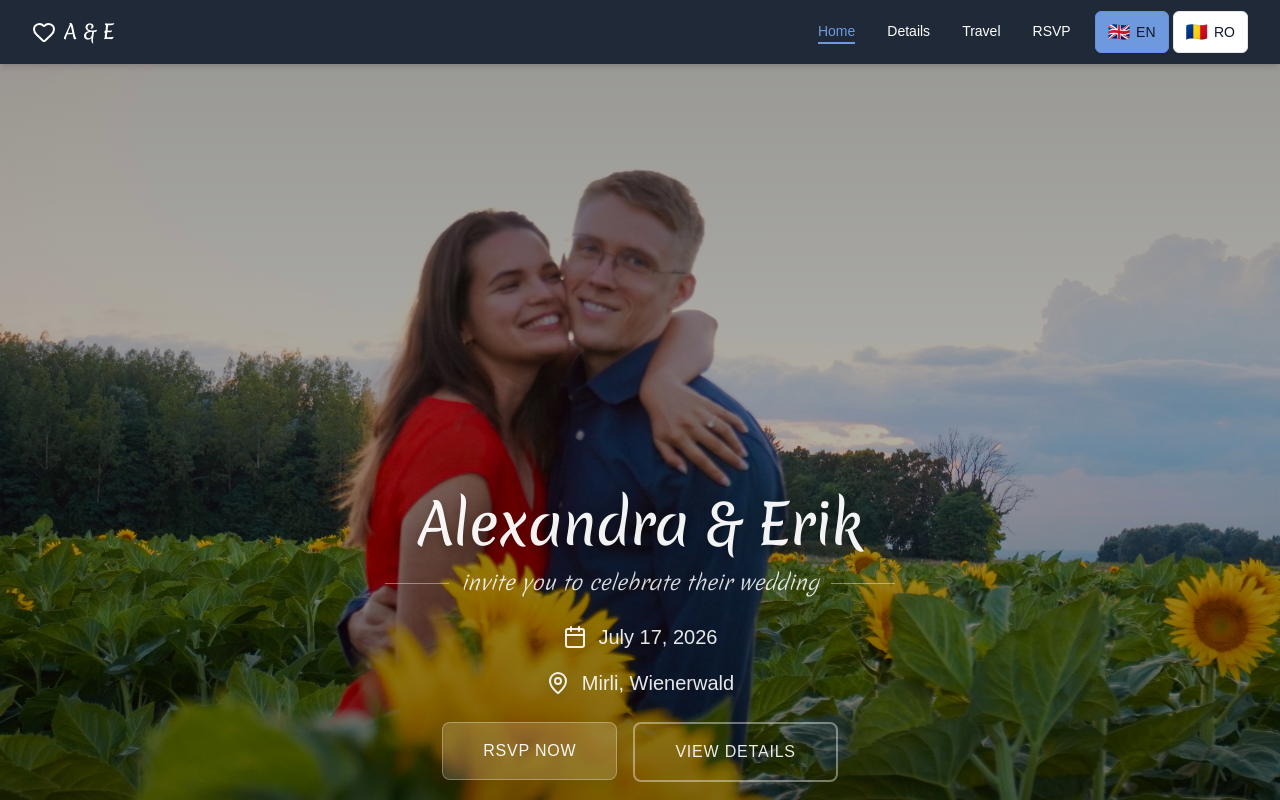
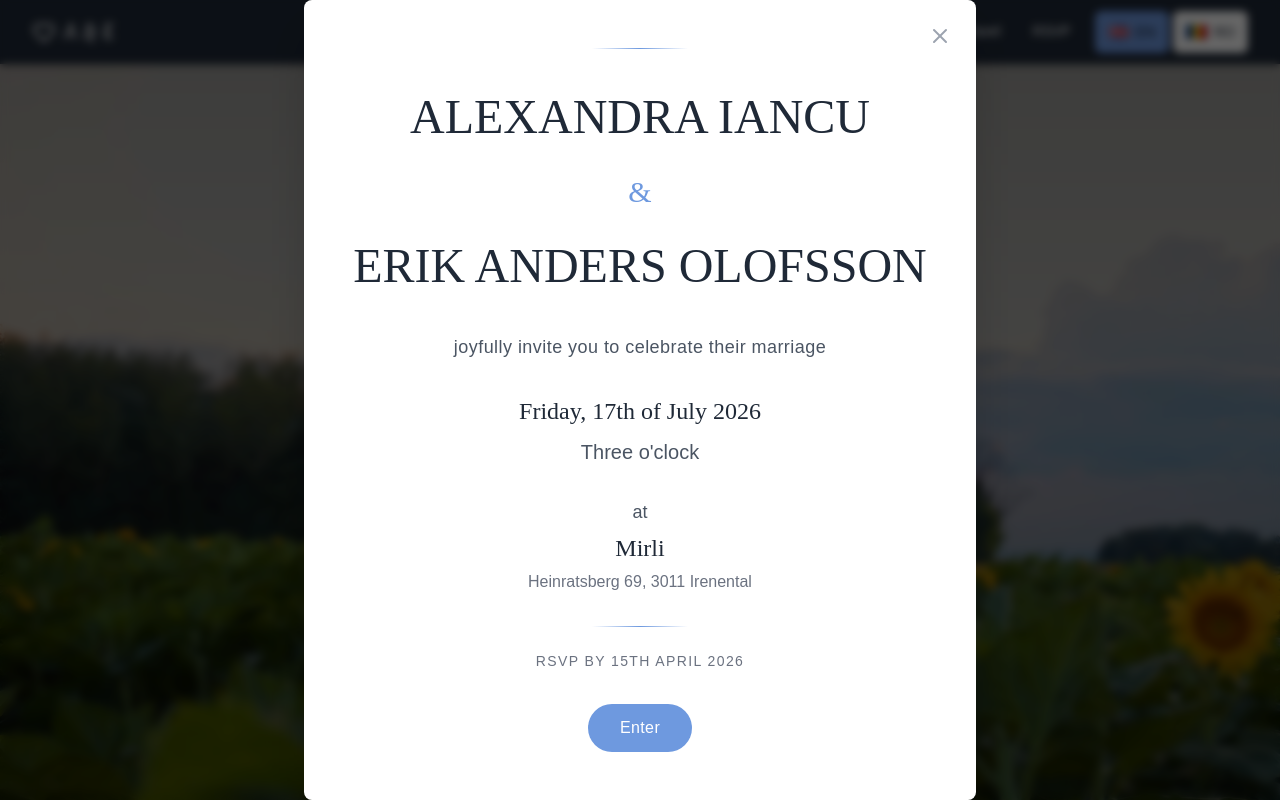
Before and after one commit to eckepecke/erik-alex-wedding, a React (Vite) app: page / in a window 1280 px wide. Shown: the top 800 px of the page. Built offline with nearby package versions, Linux system fonts and the light colour scheme; a web font is replaced by a local one.

Commit message:
Added simple popup

```diff
--- a/src/components/details/InfoCards.css
+++ b/src/components/details/InfoCards.css
@@ -57,3 +57,22 @@
 .info-card-schedule p span {
   font-weight: 500;
 }
+
+.schedule-item {
+  margin-bottom: 1rem;
+}
+
+.schedule-time {
+  font-weight: 600;
+}
+
+.schedule-title {
+  font-weight: 500;
+}
+
+.schedule-description {
+  text-align: justify;
+
+  font-size: 0.9rem;
+  opacity: 0.85;
+}
--- a/src/components/details/InfoCards.jsx
+++ b/src/components/details/InfoCards.jsx
@@ -9,6 +9,8 @@ import './commons.css';
 
 export const InfoCards = () => {
   const { weddingInfo, schedule } = useWeddingInfo();
+  const items = schedule?.items ?? [];
+
   const { t } = useTranslation();
 
   return (
@@ -37,17 +39,32 @@ export const InfoCards = () => {
         </a>
       </Card>
 
-      <Card className="info-card detail-card" hover>
+    <Card className="info-card detail-card" hover>
         <Clock className="info-card-icon" />
-        <h3 className="info-card-title">{t('details.infoCards.schedule')}</h3>
+        <h3 className="info-card-title">
+            {t('details.infoCards.schedule')}
+        </h3>
+
+        {schedule.date && (
+            <p className="info-card-date">{schedule.date}</p>
+        )}
+
         <div className="info-card-schedule">
-          {schedule.map((item, idx) => (
-            <p key={idx}>
-              <span>{item.time}</span> - {item.event}
-            </p>
-          ))}
+            {items.map((item, idx) => (
+            <div key={idx} className="schedule-item">
+                <p className="schedule-time">{item.time}</p>
+                <p className="schedule-title">{item.title}</p>
+
+                {item.description && (
+                <p className="schedule-description">
+                    {item.description}
+                </p>
+                )}
+            </div>
+            ))}
         </div>
-      </Card>
+    </Card>
+
     </div>
   );
 };
--- /dev/null
+++ b/src/components/home/Popup.css
@@ -0,0 +1,182 @@
+
+.popup-overlay {
+  position: fixed;
+  inset: 0;
+  z-index: 50;
+  display: flex;
+  align-items: center;
+  justify-content: center;
+  padding: 1rem;
+  background-color: rgba(0, 0, 0, 0);
+  transition: all 0.5s ease;
+}
+
+.popup-overlay.visible {
+  background-color: rgba(0, 0, 0, 0.6);
+  backdrop-filter: blur(4px);
+}
+
+.popup-container {
+  position: relative;
+  background-color: white;
+  border-radius: 0.5rem;
+  box-shadow: 0 25px 50px -12px rgba(0, 0, 0, 0.25);
+  max-width: 42rem;
+  width: 100%;
+  transition: all 0.5s ease;
+  opacity: 0;
+  transform: scale(0.9);
+}
+
+.popup-container.visible {
+  opacity: 1;
+  transform: scale(1);
+}
+
+.popup-close {
+  position: absolute;
+  top: 1rem;
+  right: 1rem;
+  color: #9ca3af;
+  background: none;
+  border: none;
+  cursor: pointer;
+  transition: color 0.2s ease;
+  padding: 0.5rem;
+}
+
+.popup-close:hover {
+  color: #4b5563;
+}
+
+.popup-content {
+  padding: 3rem;
+  text-align: center;
+}
+
+.popup-divider {
+  display: flex;
+  justify-content: center;
+  margin-bottom: 2rem;
+}
+
+.popup-divider::before {
+  content: '';
+  width: 6rem;
+  height: 1px;
+  background: linear-gradient(to right, transparent, var(--color-primary-400), transparent);
+}
+
+.popup-divider.bottom {
+  margin-top: 0;
+  margin-bottom: 1.5rem;
+}
+
+.popup-names {
+  margin-bottom: 2rem;
+}
+
+.popup-name {
+  font-size: 2.5rem;
+  font-family: serif;
+  color: #1f2937;
+  margin-bottom: 0.5rem;
+}
+
+.popup-ampersand {
+  font-size: 1.875rem;
+  color: var(--color-primary-400);
+  font-family: serif;
+  margin: 1rem 0;
+}
+
+.popup-invitation {
+  font-size: 1.125rem;
+  color: #4b5563;
+  margin-bottom: 2rem;
+  font-weight: 300;
+  letter-spacing: 0.025em;
+}
+
+.popup-datetime {
+  margin-bottom: 2rem;
+}
+
+.popup-date {
+  font-size: 1.5rem;
+  font-family: serif;
+  color: #1f2937;
+  margin-bottom: 0.5rem;
+}
+
+.popup-time {
+  font-size: 1.25rem;
+  color: #4b5563;
+}
+
+.popup-location {
+  margin-bottom: 2rem;
+}
+
+.popup-at {
+  font-size: 1.125rem;
+  color: #4b5563;
+  margin-bottom: 0.25rem;
+}
+
+.popup-venue {
+  font-size: 1.5rem;
+  font-family: serif;
+  color: #1f2937;
+}
+
+.popup-address {
+  font-size: 1rem;
+  color: #6b7280;
+  margin-top: 0.25rem;
+}
+
+.popup-rsvp {
+  font-size: 0.875rem;
+  color: #6b7280;
+  letter-spacing: 0.1em;
+  text-transform: uppercase;
+}
+
+.popup-enter-btn {
+  margin-top: 2rem;
+  padding: 0.75rem 2rem;
+  background-color: var(--color-primary-400);
+  color: white;
+  border-radius: 9999px;
+  border: none;
+  cursor: pointer;
+  font-weight: 300;
+  letter-spacing: 0.025em;
+  transition: background-color 0.2s ease;
+}
+
+.popup-enter-btn:hover {
+  background-color: var(--color-primary-500);
+}
+
+/* Responsive adjustments */
+@media (min-width: 768px) {
+  .popup-name {
+    font-size: 3rem;
+  }
+}
+
+@media (max-width: 640px) {
+  .popup-content {
+    padding: 2rem;
+  }
+
+  .popup-name {
+    font-size: 2rem;
+  }
+
+  .popup-date {
+    font-size: 1.25rem;
+  }
+}
--- /dev/null
+++ b/src/components/home/Popup.jsx
@@ -0,0 +1,78 @@
+// WeddingInvitationPopup.jsx
+import React, { useState, useEffect } from 'react';
+import { X } from 'lucide-react';
+import './Popup.css';
+
+const WeddingInvitationPopup = () => {
+  const [showPopup, setShowPopup] = useState(true);
+  const [popupVisible, setPopupVisible] = useState(false);
+
+  useEffect(() => {
+    const timer = setTimeout(() => {
+      setPopupVisible(true);
+    }, 300);
+    return () => clearTimeout(timer);
+  }, []);
+
+  const closePopup = () => {
+    setPopupVisible(false);
+    setTimeout(() => setShowPopup(false), 400);
+  };
+
+  if (!showPopup) return null;
+
+  return (
+    <div
+      className={`popup-overlay ${popupVisible ? 'visible' : ''}`}
+      onClick={closePopup}
+    >
+      <div
+        className={`popup-container ${popupVisible ? 'visible' : ''}`}
+        onClick={(e) => e.stopPropagation()}
+      >
+        <button
+          onClick={closePopup}
+          className="popup-close"
+          aria-label="Close"
+        >
+          <X size={24} />
+        </button>
+
+        <div className="popup-content">
+          <div className="popup-divider top"></div>
+
+          <div className="popup-names">
+            <h2 className="popup-name">ALEXANDRA IANCU</h2>
+            <p className="popup-ampersand">&</p>
+            <h2 className="popup-name">ERIK ANDERS OLOFSSON</h2>
+          </div>
+
+          <p className="popup-invitation">
+            joyfully invite you to celebrate their marriage
+          </p>
+
+          <div className="popup-datetime">
+            <p className="popup-date">Friday, 17th of July 2026</p>
+            <p className="popup-time">Three o'clock</p>
+          </div>
+
+          <div className="popup-location">
+            <p className="popup-at">at</p>
+            <p className="popup-venue">Mirli</p>
+            <p className="popup-address">Heinratsberg 69, 3011 Irenental</p>
+          </div>
+
+          <div className="popup-divider bottom"></div>
+
+          <p className="popup-rsvp">RSVP by 15th April 2026</p>
+
+          <button onClick={closePopup} className="popup-enter-btn">
+            Enter
+          </button>
+        </div>
+      </div>
+    </div>
+  );
+};
+
+export default WeddingInvitationPopup;
--- a/src/hooks/useWeddingInfo.js
+++ b/src/hooks/useWeddingInfo.js
@@ -18,18 +18,23 @@ export const useWeddingInfo = () => {
     }
   };
 
-  // Use translated schedule if available, otherwise use constants
-  const schedule = () => {
+    const schedule = () => {
     try {
-      const translatedSchedule = t('wedding.schedule');
-      if (Array.isArray(translatedSchedule) && translatedSchedule.length > 0) {
+        const translatedSchedule = t('wedding.schedule');
+
+        if (
+        translatedSchedule &&
+        typeof translatedSchedule === 'object' &&
+        Array.isArray(translatedSchedule.items)
+        ) {
         return translatedSchedule;
-      }
+        }
     } catch (e) {
-      // Fallback to constants if translation fails
+        // fallback
     }
+
     return SCHEDULE;
-  };
+    };
 
   return {
     weddingInfo,
--- a/src/locales/en.json
+++ b/src/locales/en.json
@@ -41,13 +41,51 @@
       "city": "3011 Tullnerbach",
       "country": "Austria"
     },
-    "schedule": [
-      { "time": "4:00 PM", "event": "Grill the pig" },
-      { "time": "5:30 PM", "event": "Eat the pig" },
-      { "time": "7:00 PM", "event": "Hora" },
-      { "time": "11:00 PM", "event": "Party" }
-    ]
-  },
+    "popup": {
+        "bride": "ALEXANDRA IANCU",
+        "groom": "ERIK OLOFSSON",
+        "intro": "joyfully invite you to celebrate their marriage"
+    },
+    "schedule": {
+        "date": "Friday, 17 July 2026",
+        "items": [
+        {
+            "time": "14:00",
+            "title": "Shuttle Departure from Vienna",
+            "description": "For a relaxed and shared journey, a shuttle bus will take you from Vienna to the venue. The exact pick-up location in Vienna will be communicated soon."
+        },
+        {
+            "time": "Approx. 14:45–15:00",
+            "title": "Arrival at Mirli",
+            "description": "Please take some time to arrive comfortably and find your seats before the ceremony."
+        },
+        {
+            "time": "15:30",
+            "title": "Wedding Ceremony",
+            "description": "We look forward to celebrating this special moment together with you."
+        },
+        {
+            "time": "16:00–18:00",
+            "title": "Reception (Agape)",
+            "description": "Following the ceremony, we invite you to a reception with aperitivo, finger food, prosecco, and cake. There will be time for congratulations, photos, and relaxed conversations."
+        },
+        {
+            "time": "From 18:30",
+            "title": "Dinner & Dancing",
+            "description": "After the reception, we warmly invite you to continue the celebration at the venue with a festive dinner and an evening of music and dancing."
+        },
+        {
+            "time": "03:00",
+            "title": "End of the Celebration"
+        },
+        {
+            "time": "03:15",
+            "title": "Shuttle Return to Vienna",
+            "description": "A shuttle bus will take guests back to the original pick-up location in Vienna."
+        }
+        ]
+    }
+    },
 
   "header": {
     "title": "Alexandra & Erik",
--- a/src/pages/Home.jsx
+++ b/src/pages/Home.jsx
@@ -1,5 +1,6 @@
 import React, { useState } from 'react';
 import { Hero } from '../components/home/Hero';
+import Popup from '../components/home/Popup.jsx';
 import './Home.css';
 
 const Home = () => {
@@ -26,14 +27,10 @@ const Home = () => {
       <div className="relative z-10 min-h-screen flex flex-col items-center justify-center px-4 py-12">
         {/* Hero Section */}
         <Hero />
+      </div>
 
-        {/* Scroll indicator */}
-        {/* <div className="scroll-indicator">
-          <div className="scroll-indicator-inner">
-            <div className="scroll-indicator-dot" />
-          </div>
-        </div> */}
-      </div>
+      {/* Wedding Invitation Popup */}
+      <Popup />
     </div>
   );
 };
--- a/src/pages/Travel.jsx
+++ b/src/pages/Travel.jsx
@@ -13,8 +13,9 @@ const Travel = () => {
         title="Travel & Stay"
         subtitle="How to reach us and where to rest your head"
       />
+    <div className="page-section"> {/* Full-width background wrapper */}
 
-      <section className="travel-section container-custom page-section">
+      <section className="travel-section container-custom">
         {/* Getting There */}
         <Card className="travel-card">
           <div className="flex items-center gap-4 mb-6">
@@ -91,6 +92,7 @@ const Travel = () => {
           </p>
         </Card>
       </section>
+      </div>
     </>
   );
 };
```
